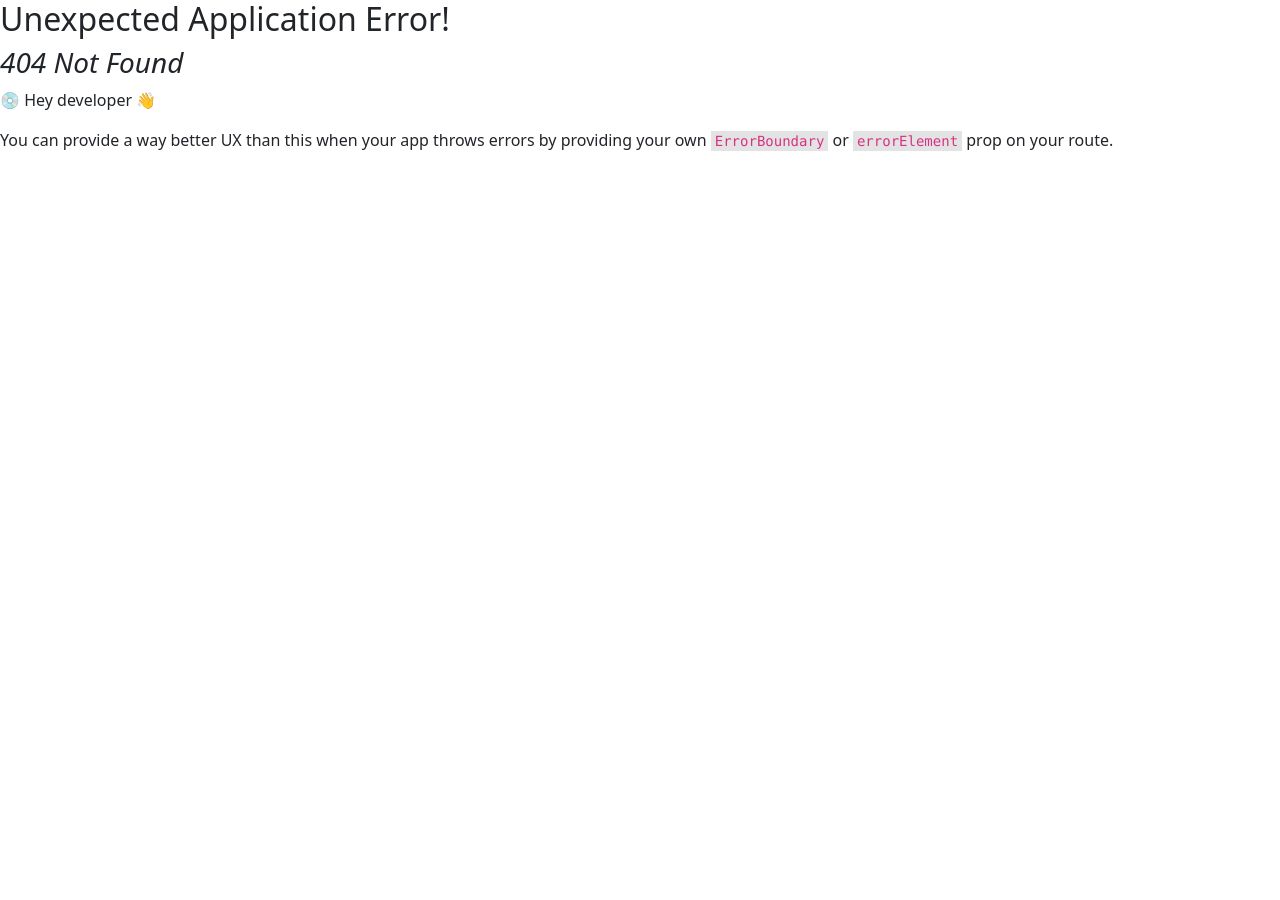
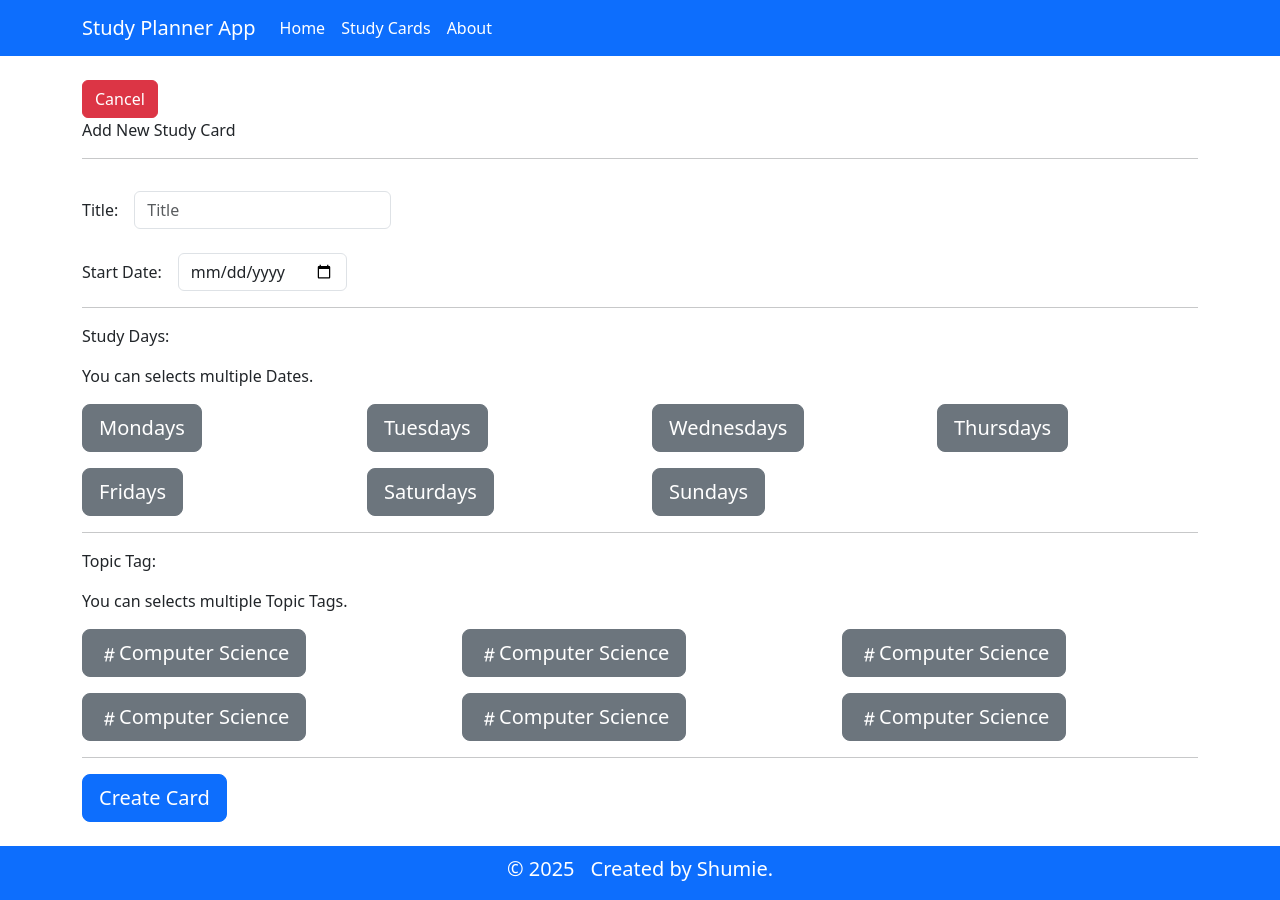
Before and after one commit to Shumieb/StudyPlannerWebApp, a React (Vite) app: page /new-study-card in a window 1280 px wide. Before the commit this address had no page. Before the commit the page ends 800 px from the top, so only its background shows below. Built offline with nearby package versions, Linux system fonts and the light colour scheme.

Commit message:
Added Add New Study Card Page

```diff
--- a/src/App.jsx
+++ b/src/App.jsx
@@ -6,6 +6,7 @@ import HomePage from './Pages/HomePage';
 import AboutPage from './Pages/AboutPage';
 import StudyCardsPage from './Pages/StudyCardsPage';
 import StudyCardPage from './Pages/StudyCardPage';
+import AddNewStudyCardPage from './Pages/AddNewStudyCardPage';
 
 function App() {
 
@@ -35,6 +36,10 @@ function App() {
           element: <StudyCardsPage />
         },
         {
+          path: "/new-study-card",
+          element: <AddNewStudyCardPage />
+        },
+        {
           path: "/study-card/:id",
           element: <StudyCardPage />
         },
--- a/src/Components/Calender.jsx
+++ b/src/Components/Calender.jsx
@@ -1,9 +1,6 @@
-import { Link } from "react-router-dom"
 import { BsArrowLeftCircleFill, BsArrowRightCircleFill } from "react-icons/bs";
 import Row from 'react-bootstrap/Row';
 import Col from 'react-bootstrap/Col';
-import Card from 'react-bootstrap/Card';
-import StudyCardCard from "./StudyCardCard";
 import CalenderDateCard from "./CalenderDateCard";
 
 function Calender() {
@@ -20,34 +17,13 @@ function Calender() {
                         <CalenderDateCard />
                     </Col>
                     <Col>
-                        <Card className="mb-3">
-                            <Card.Header>Monday 13 September 2025</Card.Header>
-                            <Card.Body className="d-flex flex-column justify-content-center">
-                                <StudyCardCard />
-                                <StudyCardCard />
-                                <StudyCardCard />
-                            </Card.Body>
-                        </Card>
+                        <CalenderDateCard />
                     </Col>
                     <Col>
-                        <Card className="mb-3">
-                            <Card.Header>Monday 13 September 2025</Card.Header>
-                            <Card.Body className="d-flex flex-column justify-content-center">
-                                <StudyCardCard />
-                                <StudyCardCard />
-                                <StudyCardCard />
-                            </Card.Body>
-                        </Card>
+                        <CalenderDateCard />
                     </Col>
                     <Col>
-                        <Card className="mb-3">
-                            <Card.Header>Monday 13 September 2025</Card.Header>
-                            <Card.Body className="d-flex flex-column justify-content-center">
-                                <StudyCardCard />
-                                <StudyCardCard />
-                                <StudyCardCard />
-                            </Card.Body>
-                        </Card>
+                        <CalenderDateCard />
                     </Col>
                 </Row>
             </div>
--- /dev/null
+++ b/src/Pages/AddNewStudyCardPage.jsx
@@ -0,0 +1,157 @@
+import Container from 'react-bootstrap/Container';
+import Row from 'react-bootstrap/Row';
+import Col from 'react-bootstrap/Col';
+import { BsHash } from "react-icons/bs";
+
+function AddNewStudyCardPage() {
+    return (
+        <Container>
+
+            <main>
+                <button role='button' className='btn btn-danger'>Cancel</button>
+                <p>Add New Study Card</p>
+
+                <hr />
+
+                <section>
+                    <div class="row g-3 align-items-center my-2">
+                        <div class="col-auto">
+                            <label for="inputPassword6" class="col-form-label">Title: </label>
+                        </div>
+                        <div class="col-auto">
+                            <input
+                                type="password"
+                                id="inputPassword6"
+                                class="form-control"
+                                aria-describedby="passwordHelpInline"
+                                placeholder='Title'
+                            />
+                        </div>
+                    </div>
+                    <div class="row g-3 align-items-center my-2">
+                        <div class="col-auto">
+                            <label for="inputPassword6" class="col-form-label">Start Date: </label>
+                        </div>
+                        <div class="col-auto">
+                            <input
+                                type="date"
+                                id="inputPassword6"
+                                class="form-control"
+                                aria-describedby="passwordHelpInline"
+                                placeholder='Title'
+                            />
+                        </div>
+                    </div>
+                </section>
+
+                <hr />
+
+                <section>
+                    <p>Study Days: </p>
+                    <p>You can selects multiple Dates.</p>
+                    <div>
+                        <Row className="my-3">
+                            <Col>
+                                <button type="button" class="btn btn-secondary btn-lg">
+                                    Mondays
+                                </button>
+                            </Col>
+                            <Col>
+                                <button type="button" class="btn btn-secondary btn-lg">
+                                    Tuesdays
+                                </button>
+                            </Col>
+                            <Col>
+                                <button type="button" class="btn btn-secondary btn-lg">
+                                    Wednesdays
+                                </button>
+                            </Col>
+                            <Col>
+                                <button type="button" class="btn btn-secondary btn-lg">
+                                    Thursdays
+                                </button>
+                            </Col>
+                        </Row>
+                        <Row className="my-3">
+                            <Col>
+                                <button type="button" class="btn btn-secondary btn-lg">
+                                    Fridays
+                                </button>
+                            </Col>
+                            <Col>
+                                <button type="button" class="btn btn-secondary btn-lg">
+                                    Saturdays
+                                </button>
+                            </Col>
+                            <Col>
+                                <button type="button" class="btn btn-secondary btn-lg">
+                                    Sundays
+                                </button>
+                            </Col>
+                            <Col></Col>
+                        </Row>
+                    </div>
+                </section>
+
+                <hr />
+
+                <section>
+                    <p>Topic Tag: </p>
+                    <p>You can selects multiple Topic Tags.</p>
+                    <div>
+                        <Row className="my-3">
+                            <Col>
+                                <button type="button" class="btn btn-secondary btn-lg">
+                                    <span><BsHash /></span>
+                                    Computer Science
+                                </button>
+                            </Col>
+                            <Col>
+                                <button type="button" class="btn btn-secondary btn-lg">
+                                    <span><BsHash /></span>
+                                    Computer Science
+                                </button>
+                            </Col>
+                            <Col>
+                                <button type="button" class="btn btn-secondary btn-lg">
+                                    <span><BsHash /></span>
+                                    Computer Science
+                                </button>
+                            </Col>
+                        </Row>
+                        <Row className="my-3">
+                            <Col>
+                                <button type="button" class="btn btn-secondary btn-lg">
+                                    <span><BsHash /></span>
+                                    Computer Science
+                                </button>
+                            </Col>
+                            <Col>
+                                <button type="button" class="btn btn-secondary btn-lg">
+                                    <span><BsHash /></span>
+                                    Computer Science
+                                </button>
+                            </Col>
+                            <Col>
+                                <button type="button" class="btn btn-secondary btn-lg">
+                                    <span><BsHash /></span>
+                                    Computer Science
+                                </button>
+                            </Col>
+                        </Row>
+                    </div>
+                </section>
+
+                <hr />
+
+                <section>
+                    <button type="button" class="btn btn-primary btn-lg">Create Card</button>
+                </section>
+
+            </main>
+
+        </Container>
+    )
+}
+
+export default AddNewStudyCardPage
--- a/src/Pages/StudyCardsPage.jsx
+++ b/src/Pages/StudyCardsPage.jsx
@@ -1,10 +1,9 @@
 import { Link } from "react-router-dom"
-import Container from 'react-bootstrap/Container';
-
-import Row from 'react-bootstrap/Row';
-import Col from 'react-bootstrap/Col';
-import Card from 'react-bootstrap/Card';
-import { BsHash } from "react-icons/bs";
+import { BsHash } from "react-icons/bs"
+import Container from 'react-bootstrap/Container'
+import Row from 'react-bootstrap/Row'
+import Col from 'react-bootstrap/Col'
+import StudyCardCard from "../Components/StudyCardCard"
 
 function StudyCardsPage() {
     return (
@@ -16,7 +15,7 @@ function StudyCardsPage() {
                     <p className="fs-4 text-center">Study Cards</p>
                     <hr />
                     <div className="mb-3">
-                        <Link to="/study-cards" className="btn btn-primary pb-2">Add New Study Card</Link>
+                        <Link to="/new-study-card" className="btn btn-primary pb-2">Add New Study Card</Link>
                     </div>
                 </section>
 
@@ -70,44 +69,24 @@ function StudyCardsPage() {
                 <section>
                     <Row>
                         <Col>
-                            <Card className="mb-3">
-                                <Card.Body className="d-flex flex-column justify-content-center">
-                                    <p>Status: Completed</p>
-                                    <p>Study Card One</p>
-                                    <p>Subject: Computer Science</p>
-                                    <p>Course: Course</p>
-                                    <p>Topic: topic</p>
-                                    <p>Planned Date: Date</p>
-                                    <Link to="/study-card/1" className="btn btn-secondary pb-2 my-2">Study Card One</Link>
-                                </Card.Body>
-                            </Card>
+                            <StudyCardCard />
                         </Col>
                         <Col>
-                            <Card className="mb-3">
-                                <Card.Header>Monday 13 September 2025</Card.Header>
-                                <Card.Body className="d-flex flex-column justify-content-center">
-                                    <Link to="/study-card/1" className="btn btn-secondary pb-2 my-2">Study Card One</Link>
-                                    <Link to="/study-card/1" className="btn btn-secondary pb-2 my-2">Study Card Two</Link>
-                                </Card.Body>
-                            </Card>
+                            <StudyCardCard />
                         </Col>
                         <Col>
-                            <Card className="mb-3">
-                                <Card.Header>Monday 13 September 2025</Card.Header>
-                                <Card.Body className="d-flex flex-column justify-content-center">
-                                    <Link to="/study-card/1" className="btn btn-secondary pb-2 my-2">Study Card One</Link>
-                                    <Link to="/study-card/1" className="btn btn-secondary pb-2 my-2">Study Card Two</Link>
-                                </Card.Body>
-                            </Card>
+                            <StudyCardCard />
+                        </Col>
+                    </Row>
+                    <Row>
+                        <Col>
+                            <StudyCardCard />
                         </Col>
                         <Col>
-                            <Card className="mb-3">
-                                <Card.Header>Monday 13 September 2025</Card.Header>
-                                <Card.Body className="d-flex flex-column justify-content-center">
-                                    <Link to="/study-card/1" className="btn btn-secondary pb-2 my-2">Study Card One</Link>
-                                    <Link to="/study-card/1" className="btn btn-secondary pb-2 my-2">Study Card Two</Link>
-                                </Card.Body>
-                            </Card>
+                            <StudyCardCard />
+                        </Col>
+                        <Col>
+                            <StudyCardCard />
                         </Col>
                     </Row>
                 </section>
```
